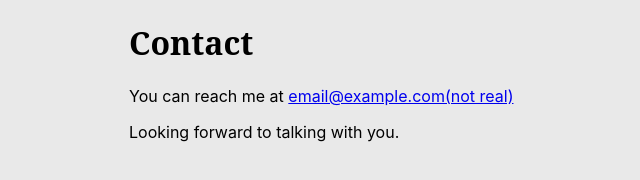
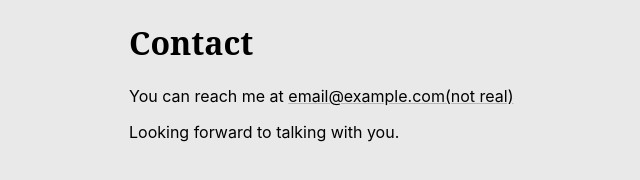
Before and after one commit to golam71/odin-basic-info-site, a plain HTML site: page contact-me.html in a window 1280 px wide. Shown: the whole page, without its empty margins (261-901 px from the left). Drawn offline with Linux system fonts and the light colour scheme.

Commit message:
Add some css styling and change port

```diff
--- a/app.js
+++ b/app.js
@@ -52,6 +52,6 @@ const server = http.createServer((req, res) => {
   }
 });
 
-server.listen(3000, () => {
-  console.log("Serving HTTP on 0.0.0.0 port 3000 (http://0.0.0.0:3000/)");
+server.listen(8080, () => {
+  console.log("Serving HTTP on 0.0.0.0 port 8080 (http://0.0.0.0:8080/)");
 });
--- a/style.css
+++ b/style.css
@@ -6,5 +6,15 @@ body {
 }
 
 h1 {
-  font-family: "Noto Serif",'Segoe UI', Tahoma, Geneva, Verdana, sans-serif;
+  font-family: "Noto Serif", "Segoe UI", Tahoma, Geneva, Verdana, sans-serif;
 }
+
+a {
+  text-decoration: underline;
+  text-decoration-color: #b7b7b7;
+  color: black;
+}
+
+a:hover {
+  text-decoration-color: black;
+}
```
